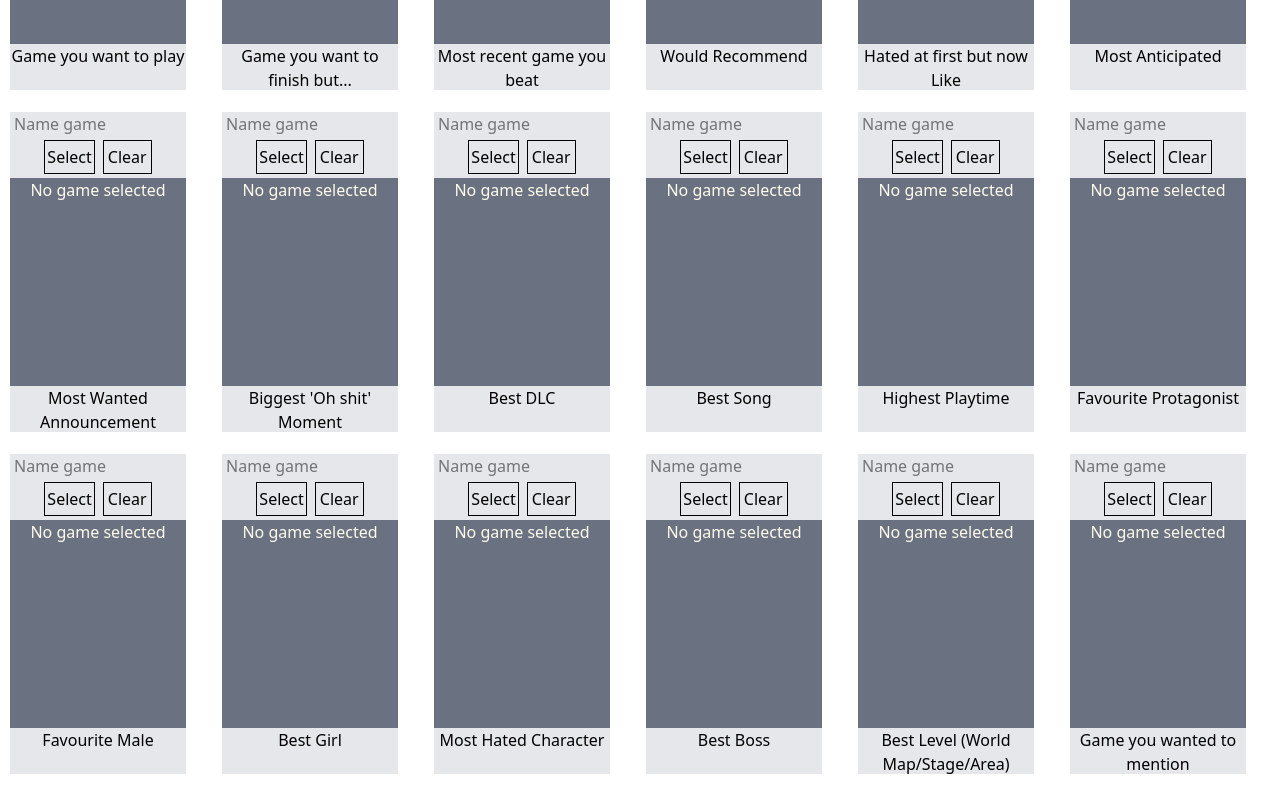
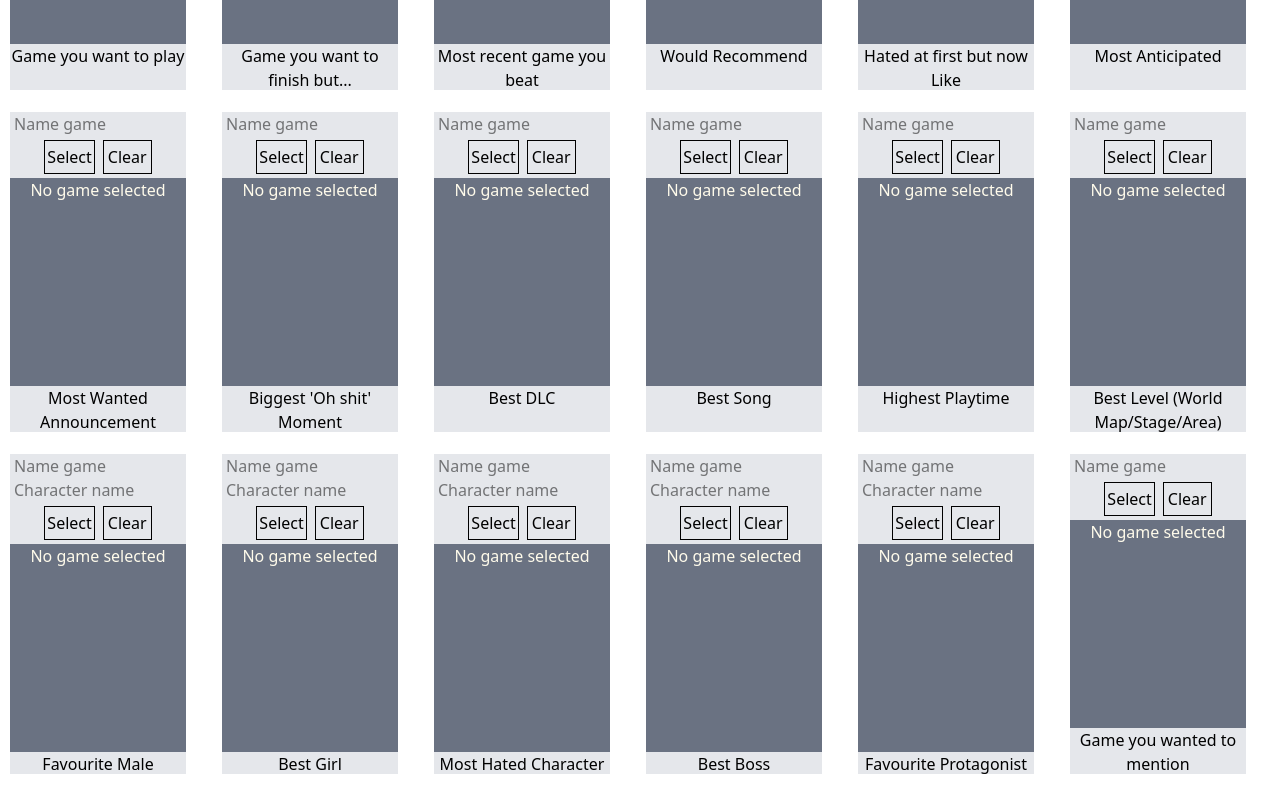
Before and after one commit to psycongroo312/Favorite-games, a React (Vite) app: page / in a window 1280 px wide. Shown: the part 1986-2786 px from the top of the page. Built offline with nearby package versions, Linux system fonts and the light colour scheme.

Commit message:
modified character cards

```diff
--- a/src/GameCard.tsx
+++ b/src/GameCard.tsx
@@ -7,21 +7,49 @@ interface GameCardProps {
 }
 
 const GameCard = ({ name }: GameCardProps) => {
+  const characterCards = [
+    "Favourite Protagonist",
+    "Favourite Male",
+    "Best Girl",
+    "Most Hated Character",
+    "Best Boss",
+  ];
+  const isCharacterCard = characterCards.includes(name);
+
+  const [characterName, setCharacterName] = React.useState("");
+  const [savedCharacter, setSavedCharacter] = React.useState("");
   const [gameName, setGameName] = React.useState("");
   const [savedGame, setSavedGame] = React.useState<Game | null>(null);
+
+  const handleCharacterName = (event: React.ChangeEvent<HTMLInputElement>) => {
+    setCharacterName(event.target.value);
+  };
 
   const handleGameName = (event: React.ChangeEvent<HTMLInputElement>) => {
     setGameName(event.target.value);
   };
 
   const handleSaveGame = () => {
-    const foundGame = findGame(gameName);
-    if (foundGame) {
-      setSavedGame(foundGame);
-    } else {
-      setSavedGame(null);
+    // Сохраняем игру независимо
+    if (gameName.trim()) {
+      const foundGame = findGame(gameName);
+      if (foundGame) {
+        setSavedGame(foundGame);
+      } else {
+        setSavedGame(null); // игра не найдена, но это ОК
+      }
     }
+
+    // Сохраняем персонажа независимо (только для карточек персонажей)
+    if (isCharacterCard && characterName.trim()) {
+      setSavedCharacter(characterName.trim());
+    }
+
+    // Очищаем инпуты
     setGameName("");
+    if (isCharacterCard) {
+      setCharacterName("");
+    }
   };
 
   const findGame = (searchName: string): Game | null => {
@@ -39,6 +67,15 @@ const GameCard = ({ name }: GameCardProps) => {
         className="w-32 pl-1"
         placeholder="Name game"
       ></input>
+      {isCharacterCard && (
+        <input
+          onChange={handleCharacterName}
+          value={characterName}
+          className="w-32 pl-1"
+          placeholder="Character name"
+        />
+      )}
+
       <div className="flex justify-center-safe gap-2 m-1">
         <button
           className="border-1 p-0.5 cursor-pointer"
@@ -47,7 +84,10 @@ const GameCard = ({ name }: GameCardProps) => {
           Select
         </button>
         <button
-          onClick={() => setSavedGame(null)}
+          onClick={() => {
+            setSavedGame(null);
+            setSavedCharacter("");
+          }}
           className="border-1 p-1 cursor-pointer"
         >
           Clear
@@ -61,12 +101,23 @@ const GameCard = ({ name }: GameCardProps) => {
               alt={savedGame.name}
               className="w-32 h-40 m-auto pt-2"
             />
-            <p className="text-sm">{savedGame.name}</p>
+            <p className="text-sm">
+              {isCharacterCard ? savedCharacter : savedGame.name}
+            </p>
+          </div>
+        ) : isCharacterCard && savedCharacter ? (
+          // Показать персонажа даже если игры нет
+          <div>
+            <div className="w-32 h-40 m-auto pt-2 bg-gray-600 flex items-center justify-center">
+              <span>No game image</span>
+            </div>
+            <p className="text-sm">{savedCharacter}</p>
           </div>
         ) : (
           <p>No game selected</p>
         )}
       </div>
+
       <div>
         <h2 className="text-center">{name}</h2>
       </div>
--- a/src/data/cards.ts
+++ b/src/data/cards.ts
@@ -40,11 +40,11 @@ export const cardNames = [
   "Best DLC",
   "Best Song",
   "Highest Playtime",
-  "Favourite Protagonist",
+  "Best Level (World Map/Stage/Area)",
   "Favourite Male",
   "Best Girl",
   "Most Hated Character",
   "Best Boss",
-  "Best Level (World Map/Stage/Area)",
+  "Favourite Protagonist",
   "Game you wanted to mention",
 ];
```
